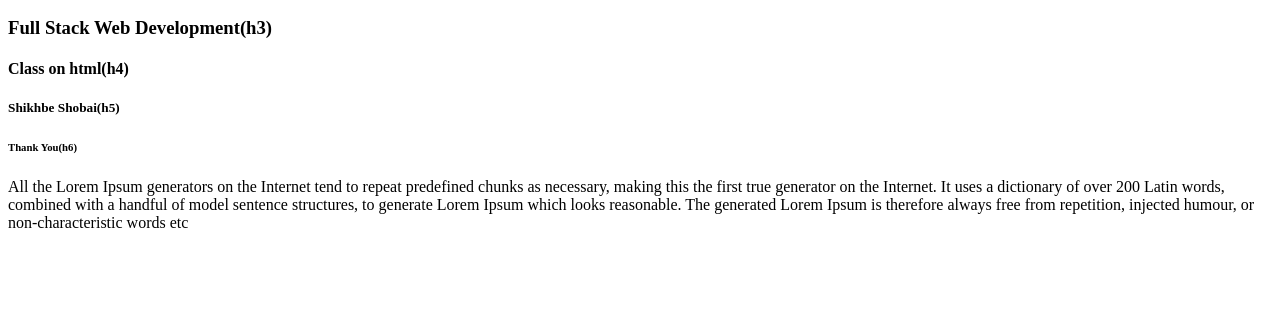
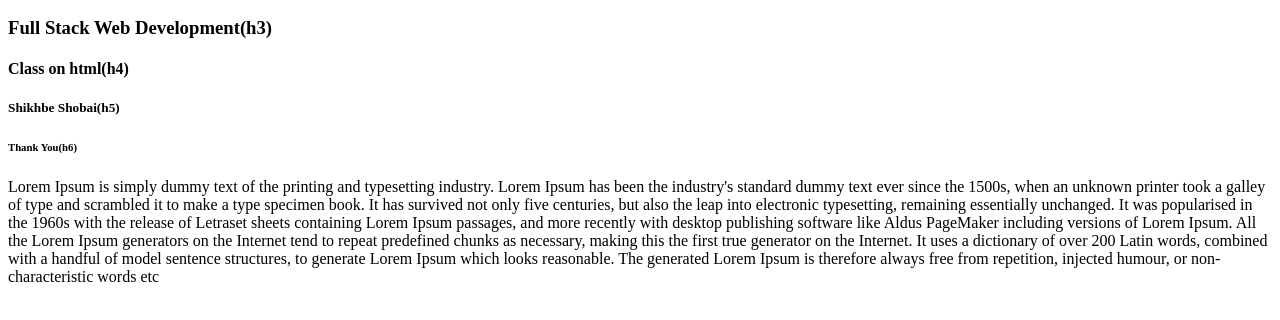
Before and after one commit to nurusshakib88/first_htlm, a plain HTML site: page index.html in a window 1280 px wide. Shown: the part 110-430 px from the top of the page. Drawn offline with Linux system fonts and the light colour scheme.

Commit message:
Update index.html

```diff
--- a/index.html
+++ b/index.html
@@ -15,7 +15,7 @@
 	<h5>Shikhbe Shobai(h5)</h5>
 	<h6>Thank You(h6)</h6>
 
-	<p>All the Lorem Ipsum generators on the Internet tend to repeat predefined chunks as necessary, making this the first true generator on the Internet. It uses a dictionary of over 200 Latin words, combined with a handful of model sentence structures, to generate Lorem Ipsum which looks reasonable. The generated Lorem Ipsum is therefore always free from repetition, injected humour, or non-characteristic words etc</p>
+	<p>Lorem Ipsum is simply dummy text of the printing and typesetting industry. Lorem Ipsum has been the industry's standard dummy text ever since the 1500s, when an unknown printer took a galley of type and scrambled it to make a type specimen book. It has survived not only five centuries, but also the leap into electronic typesetting, remaining essentially unchanged. It was popularised in the 1960s with the release of Letraset sheets containing Lorem Ipsum passages, and more recently with desktop publishing software like Aldus PageMaker including versions of Lorem Ipsum. All the Lorem Ipsum generators on the Internet tend to repeat predefined chunks as necessary, making this the first true generator on the Internet. It uses a dictionary of over 200 Latin words, combined with a handful of model sentence structures, to generate Lorem Ipsum which looks reasonable. The generated Lorem Ipsum is therefore always free from repetition, injected humour, or non-characteristic words etc</p>
 
 </body>
 
```
